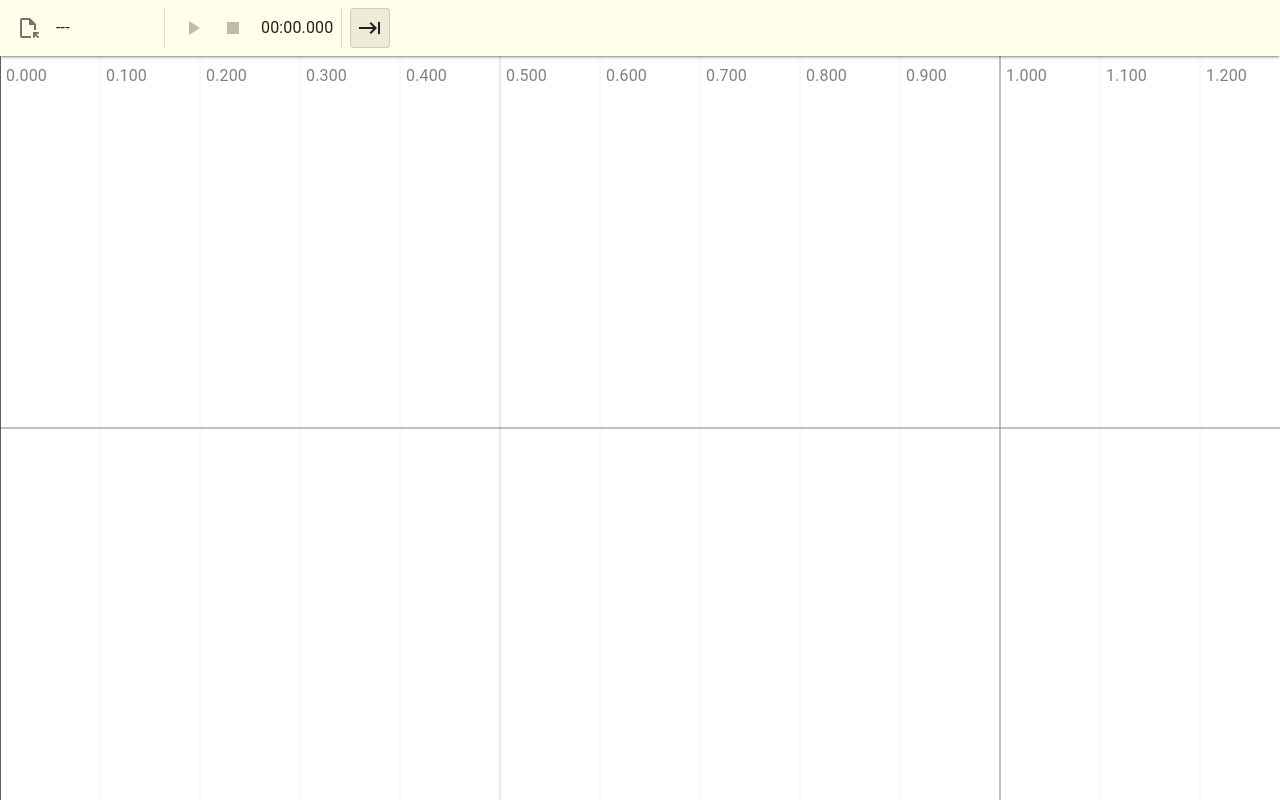
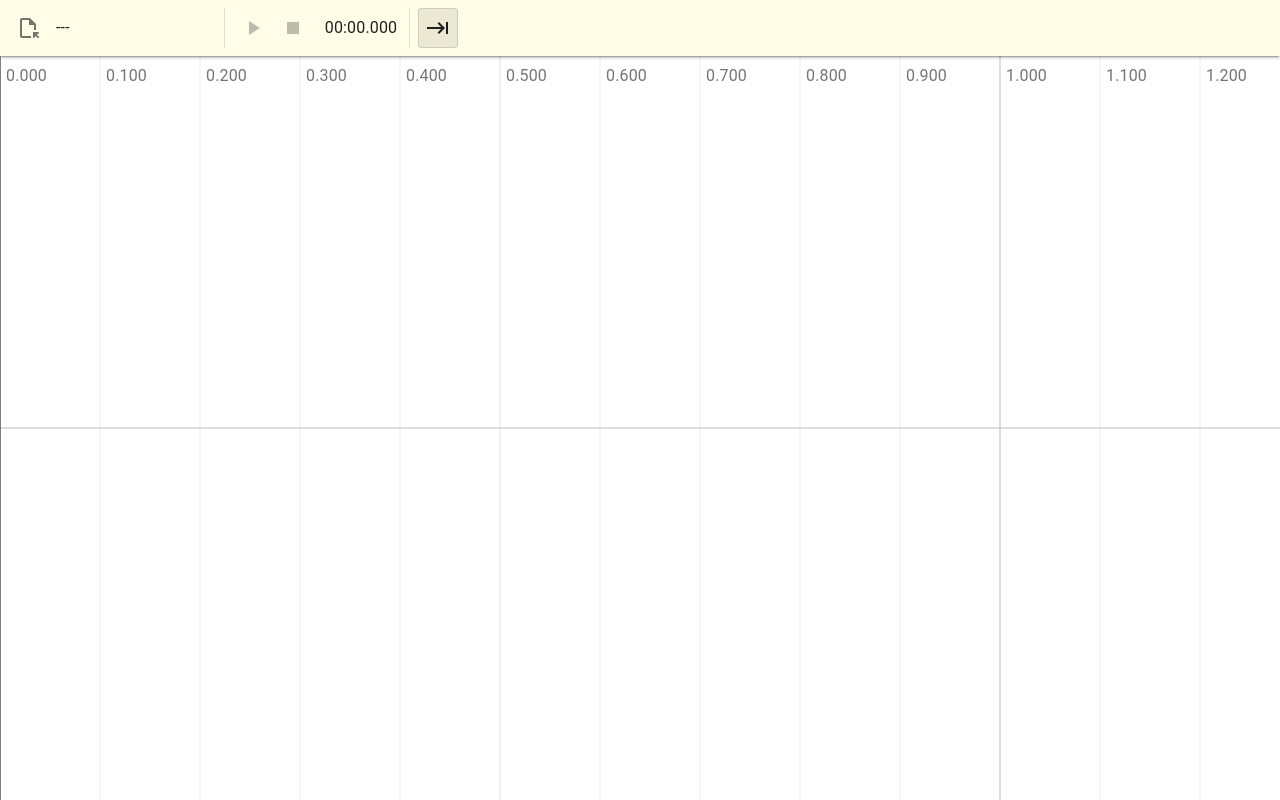
Before and after one commit to rerrahkr/voice-analyzer2, a React (Vite) app: page / in a window 1280 px wide. Built offline with nearby package versions, Linux system fonts and the light colour scheme.

Commit message:
Arrange colours and layouts

```diff
--- a/src/App.tsx
+++ b/src/App.tsx
@@ -1,6 +1,7 @@
 import { Box } from "@mui/material";
 import Divider from "@mui/material/Divider";
 import Stack from "@mui/material/Stack";
+import { yellow } from "@mui/material/colors";
 import type React from "react";
 import { useAnalyzeAudio } from "./features/analyze-audio";
 import { ViewsController } from "./features/control-views";
@@ -43,7 +44,7 @@ function App(): React.JSX.Element {
             alignItems: "center",
             justifyContent: "left",
             flexWrap: "wrap",
-            backgroundColor: "#ffffea",
+            backgroundColor: yellow[50],
             boxShadow: 2,
             zIndex: 100,
           }}
@@ -51,7 +52,12 @@ function App(): React.JSX.Element {
           <AudioLoadComponent />
           <Divider orientation="vertical" flexItem />
           <TransportController />
-          <TransportMeter playingPositionGetter={getPlayingPosition} />
+          <TransportMeter
+            playingPositionGetter={getPlayingPosition}
+            sx={{
+              width: "5rem",
+            }}
+          />
           <Divider orientation="vertical" flexItem />
           <ViewsController />
         </Stack>
--- a/src/features/load-audio/components/AudioLoadComponent.tsx
+++ b/src/features/load-audio/components/AudioLoadComponent.tsx
@@ -25,7 +25,7 @@ export const AudioLoadComponent = React.memo((): React.JSX.Element => {
         component="label"
         htmlFor="fileInput"
         sx={{
-          width: 100,
+          width: "10rem",
           overflow: "hidden",
           whiteSpace: "nowrap",
           textOverflow: "ellipsis",
--- a/src/features/transport-audio/components/TransportMeter.tsx
+++ b/src/features/transport-audio/components/TransportMeter.tsx
@@ -18,7 +18,7 @@ function formatTime(msecTime: number): string {
 }
 
 export const TransportMeter = React.memo((props: TransportMeterProps) => {
-  const { playingPositionGetter: getPlayingPosition, ...boxProps } = props;
+  const { playingPositionGetter: getPlayingPosition, sx, ...boxProps } = props;
 
   const { current: transportState } = useTransportStateState();
 
@@ -57,5 +57,15 @@ export const TransportMeter = React.memo((props: TransportMeterProps) => {
     };
   }, [transportState, animate, setMsecTime]);
 
-  return <Box {...boxProps}>{formatTime(msec)}</Box>;
+  return (
+    <Box
+      {...boxProps}
+      sx={{
+        ...sx,
+        textAlign: "center",
+      }}
+    >
+      {formatTime(msec)}
+    </Box>
+  );
 });
--- a/src/features/wave-view/draw.ts
+++ b/src/features/wave-view/draw.ts
@@ -1,3 +1,5 @@
+import { deepOrange, grey } from "@mui/material/colors";
+
 const WIDTH_PIXEL_RATE = 1000;
 
 /**
@@ -54,7 +56,7 @@ export function drawPlaybackPositionLayer(
   const canvasTime = timeToCanvasX(transportTime);
   const x = canvasTime - canvasOffset;
 
-  context.strokeStyle = "black";
+  context.strokeStyle = grey[900];
 
   context.beginPath();
   context.moveTo(x, 0);
@@ -78,7 +80,7 @@ export function drawGrid(
 
   context.textBaseline = "top";
   context.font = `1em ${getComputedStyle(context.canvas).fontFamily}`;
-  context.fillStyle = "grey";
+  context.fillStyle = grey[600];
 
   const GRID_TIME = 0.1;
   for (
@@ -87,11 +89,11 @@ export function drawGrid(
     time = ++count * GRID_TIME
   ) {
     if (count % 10 === 0) {
-      context.strokeStyle = "grey";
+      context.strokeStyle = grey[400];
     } else if (count % 5 === 0) {
-      context.strokeStyle = "lightgrey";
+      context.strokeStyle = grey[300];
     } else {
-      context.strokeStyle = "whitesmoke";
+      context.strokeStyle = grey[200];
     }
 
     const x = Math.round((time - timeLeft) * WIDTH_PIXEL_RATE);
@@ -106,7 +108,7 @@ export function drawGrid(
   // Draw zero-line.
   const centerY = height / 2;
 
-  context.strokeStyle = "grey";
+  context.strokeStyle = grey[400];
   context.lineWidth = 1;
 
   context.beginPath();
@@ -124,11 +126,11 @@ export function drawWave(
 
   const { width, height } = context.canvas;
   const centerY = height / 2;
-  const MAX_HEIGHT_PIXEL = 800;
+  const MAX_HEIGHT_PIXEL = 1000;
   const maxDrawableHeight = Math.min(height, MAX_HEIGHT_PIXEL);
   const styleWidth = context.canvas.getBoundingClientRect().width;
 
-  context.strokeStyle = "red";
+  context.strokeStyle = deepOrange[500];
 
   context.beginPath();
 
```
